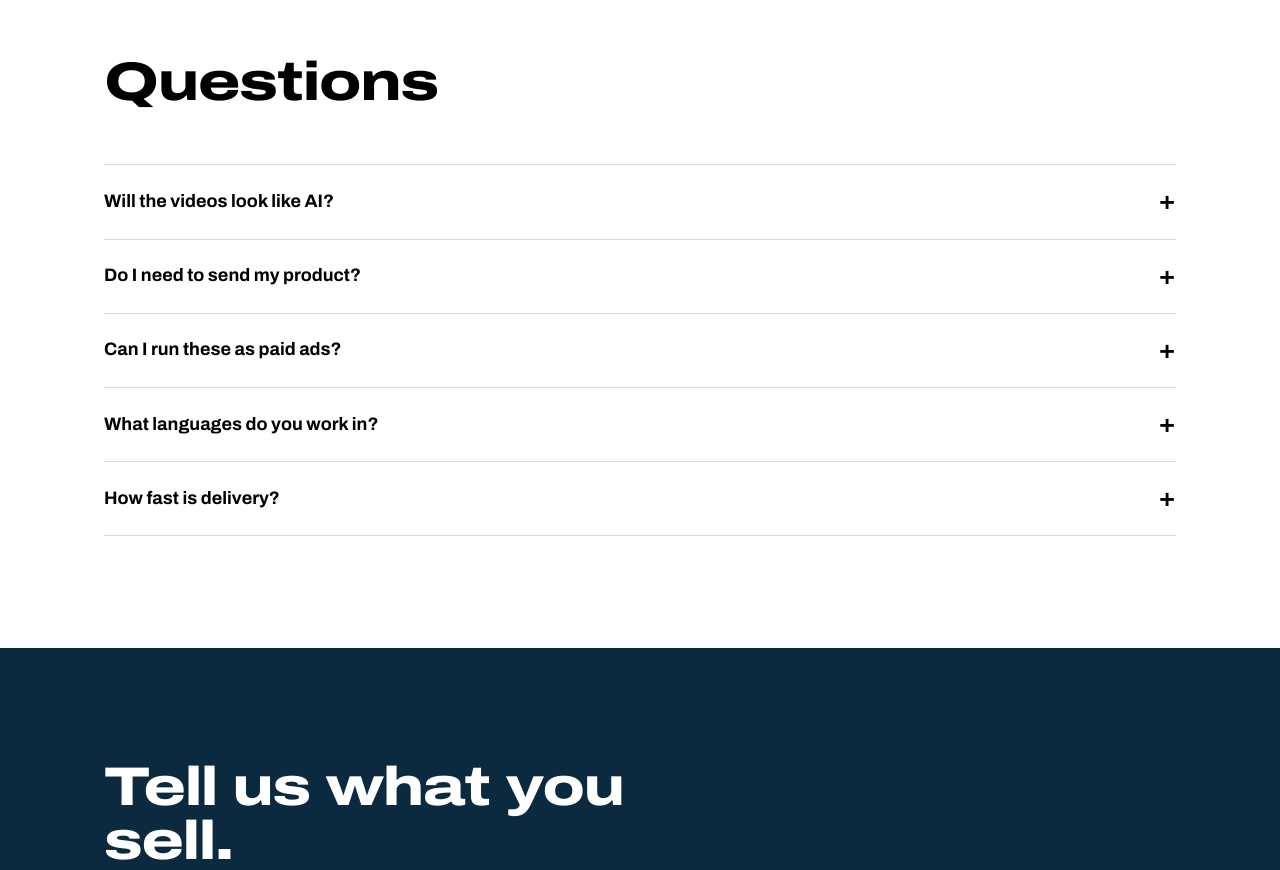
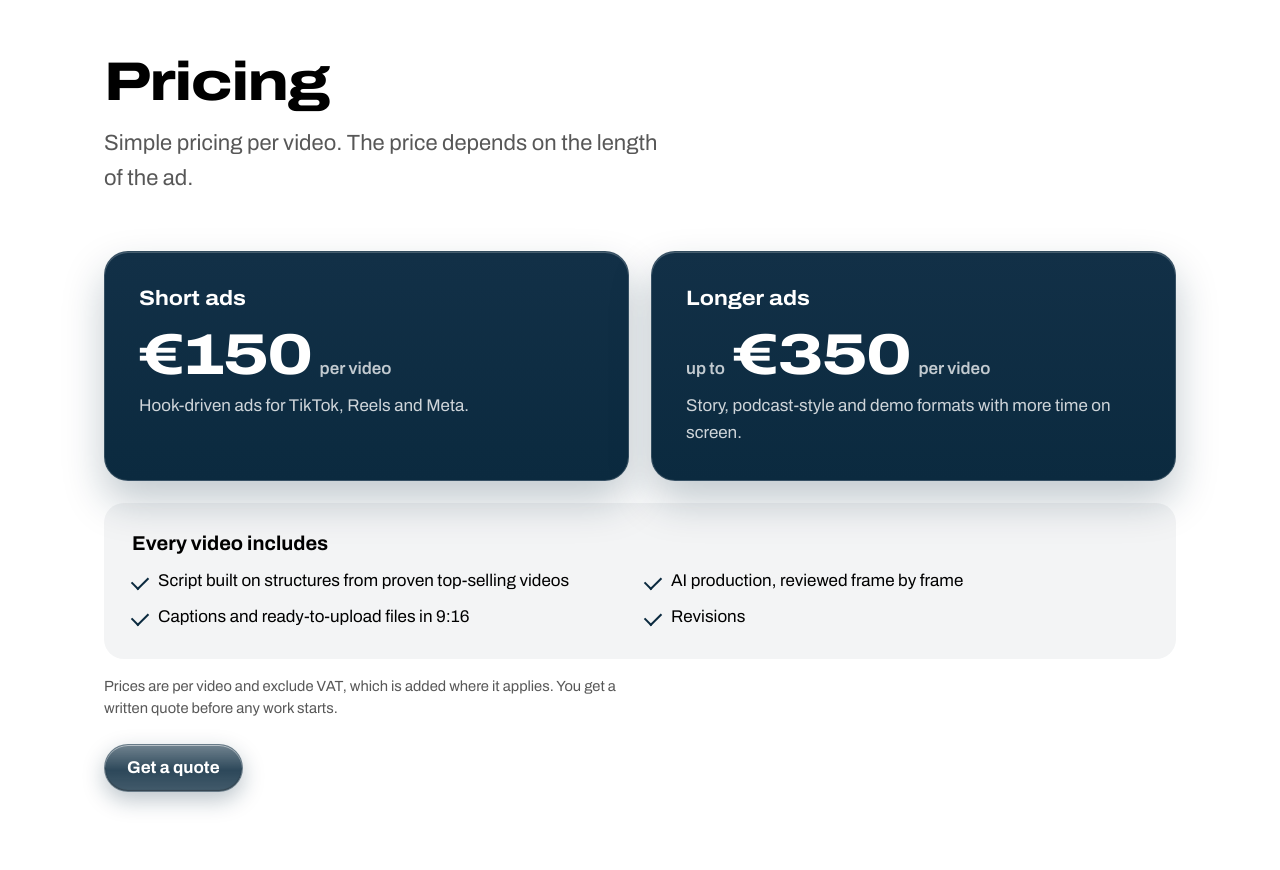
Before and after one commit to jacob-operator/calvaire-group-site, a plain HTML site: page index.html in a window 1280 px wide. Shown: the part 4940-5810 px from the top of the page. Drawn offline with Linux system fonts and the light colour scheme; animation ran at ten frames a second.

Commit message:
Glass favicon, share image, pricing section, EU compliance notes
Co-Authored-By: Claude Opus 5.5 <noreply@anthropic.com>

```diff
--- a/index.html
+++ b/index.html
@@ -6,6 +6,7 @@
 <title>Calvaire Group — AI video ads built to sell</title>
 <meta name="description" content="Calvaire Group makes AI video ads for e-commerce brands: scripted from winning videos, generated with AI, delivered ready for TikTok, Reels and Meta.">
 <link rel="stylesheet" href="fonts/fonts.css">
+<link rel="icon" href="/favicon.ico" sizes="any">
 <link rel="icon" href="/favicon-32.png" type="image/png" sizes="32x32">
 <link rel="apple-touch-icon" href="/apple-touch-icon.png">
 <link rel="canonical" href="https://calvairegroup.com/">
@@ -15,8 +16,11 @@
 <meta property="og:title" content="Calvaire Group — AI video ads built to sell">
 <meta property="og:description" content="AI video ads for e-commerce brands, scripted from videos that already convert and delivered ready for TikTok, Reels and Meta.">
 <meta property="og:url" content="https://calvairegroup.com/">
-<meta property="og:image" content="https://calvairegroup.com/img/icon-512.png">
-<meta name="twitter:card" content="summary">
+<meta property="og:image" content="https://calvairegroup.com/img/og.jpg">
+<meta property="og:image:width" content="1200">
+<meta property="og:image:height" content="630">
+<meta property="og:image:alt" content="Calvaire Group: AI video ads, scripted to sell">
+<meta name="twitter:card" content="summary_large_image">
 <script>document.documentElement.classList.add("js")</script>
 <style>
 :root{
@@ -308,6 +312,26 @@ footer .wrap{display:grid;gap:20px}
 .creator .section-head p{color:var(--mute)!important}
 .creator .facts li{color:rgba(0,0,0,.78)!important}
 .creator .facts li::before{background:var(--sea)!important}
+
+/* Pricing */
+.pricing{background:var(--white)}
+.plans{display:grid;gap:18px;margin-bottom:22px}
+.plan{padding:clamp(22px,4vw,34px);border-radius:24px;background:linear-gradient(180deg,#123047,var(--sea));color:var(--white);border:1px solid rgba(255,255,255,.16);box-shadow:inset 0 1px 0 rgba(255,255,255,.22),0 20px 40px rgba(11,42,63,.25)}
+.plan h3{font-variation-settings:"wdth" 112;font-size:1.3rem;margin-bottom:14px}
+.price{display:flex;align-items:baseline;flex-wrap:wrap;gap:8px;margin-bottom:10px}
+.price .amt{font-variation-settings:"wdth" 125;font-weight:800;font-size:clamp(2.6rem,7vw,3.6rem);letter-spacing:-.02em;line-height:1}
+.price .per,.price .from{color:rgba(255,255,255,.75);font-weight:600}
+.plan-desc{color:rgba(255,255,255,.8)}
+.included{padding:clamp(20px,3vw,28px);border-radius:20px;background:var(--gray);margin-bottom:16px}
+.included h3{margin-bottom:12px}
+.included ul{list-style:none;padding:0;display:grid;gap:10px}
+.included li{position:relative;padding-left:26px}
+.included li::before{content:"";position:absolute;left:0;top:.45em;width:14px;height:8px;border-left:2.5px solid var(--sea);border-bottom:2.5px solid var(--sea);transform:rotate(-45deg)}
+.fine{color:var(--mute);font-size:.92rem;margin-bottom:24px}
+@media (min-width:700px){.plans{grid-template-columns:1fr 1fr;gap:22px}.included ul{grid-template-columns:1fr 1fr}}
+/* form privacy notice */
+.cform .notice{font-size:.85rem;color:var(--mute)}
+.cform .notice a{color:var(--ink)}
 </style>
 </head>
 <body>
@@ -447,7 +471,39 @@ footer .wrap{display:grid;gap:20px}
     </div>
   </section>
 
-  <section id="faq">
+  <section class="pricing" id="pricing">
+    <div class="wrap">
+      <div class="section-head" data-reveal>
+        <h2 class="display">Pricing</h2>
+        <p class="lede">Simple pricing per video. The price depends on the length of the ad.</p>
+      </div>
+      <div class="plans">
+        <div class="plan" data-reveal>
+          <h3>Short ads</h3>
+          <p class="price"><span class="amt">€150</span> <span class="per">per video</span></p>
+          <p class="plan-desc">Hook-driven ads for TikTok, Reels and Meta.</p>
+        </div>
+        <div class="plan" data-reveal>
+          <h3>Longer ads</h3>
+          <p class="price"><span class="from">up to</span> <span class="amt">€350</span> <span class="per">per video</span></p>
+          <p class="plan-desc">Story, podcast-style and demo formats with more time on screen.</p>
+        </div>
+      </div>
+      <div class="included" data-reveal>
+        <h3>Every video includes</h3>
+        <ul>
+          <li>Script built on structures from proven top-selling videos</li>
+          <li>AI production, reviewed frame by frame</li>
+          <li>Captions and ready-to-upload files in 9:16</li>
+          <li>Revisions</li>
+        </ul>
+      </div>
+      <p class="fine" data-reveal>Prices are per video and exclude VAT, which is added where it applies. You get a written quote before any work starts.</p>
+      <div class="cta-row" data-reveal><a class="btn btn-key" href="#contact" data-open-form>Get a quote</a></div>
+    </div>
+  </section>
+
+  <section class="band" id="faq">
     <div class="wrap">
       <div class="section-head" data-reveal>
         <h2 class="display">Questions</h2>
@@ -513,6 +569,7 @@ footer .wrap{display:grid;gap:20px}
           </div>
         </div>
         <div class="field"><label for="f-msg">Message</label><textarea id="f-msg" name="message" placeholder="What do you sell, and what ads do you run today?"></textarea></div>
+        <p class="notice">We use these details only to reply to your enquiry. Read our <a href="/privacy.html">privacy policy</a>.</p>
         <button class="btn btn-key" type="submit">Send message</button>
       </div>
     </form>
```
Also changed, not shown: 404.html (+1 -0 lines), legal.html (+1 -0 lines), privacy.html (+2 -0 lines), terms.html (+1 -0 lines), apple-touch-icon.png, favicon-32.png, favicon.ico (added), img/icon-512.png, img/og.jpg (added).
